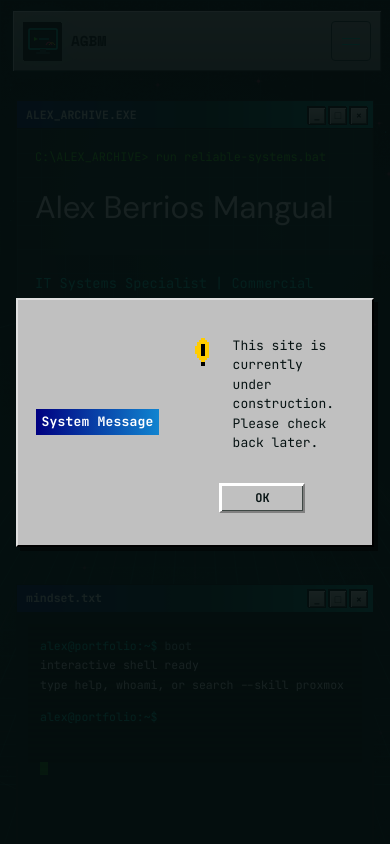
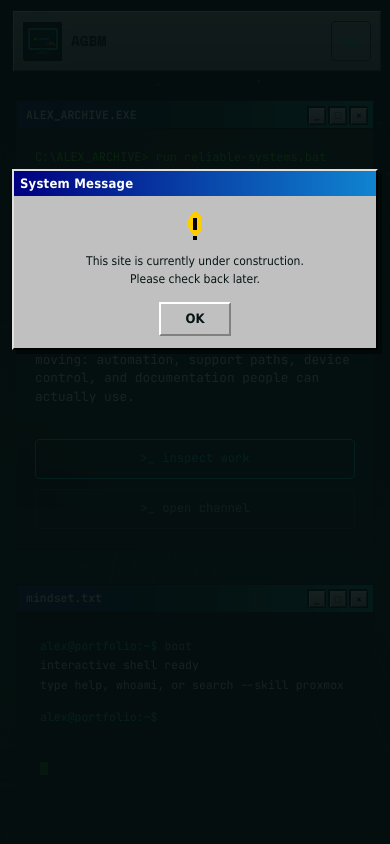
Before and after one commit to lologaby/gmangual.github.io, a React (Vite) app: page / in a window 390 px wide. Shown: the top 844 px of the page. Built offline with nearby package versions, Linux system fonts and the light colour scheme.

Commit message:
fix: isolate Win98 overlay classes + mobile media queries

```diff
--- a/src/components/effects/UnderConstructionDialog.jsx
+++ b/src/components/effects/UnderConstructionDialog.jsx
@@ -45,24 +45,24 @@ export default function UnderConstructionDialog() {
   if (bypassed) return null;
 
   return (
-    <div className="win98-overlay">
-      <div className="win98-dialog">
-        <div className="win98-titlebar">
-          <span className="win98-titlebar-text">System Message</span>
+    <div className="win98-uc-overlay">
+      <div className="win98-uc-dialog">
+        <div className="win98-uc-titlebar">
+          <span className="win98-uc-titlebar-text">System Message</span>
         </div>
-        <div className="win98-dialog-body">
-          <div className="win98-dialog-row">
+        <div className="win98-uc-body">
+          <div className="win98-uc-row">
             <PixelExclamationIcon />
-            <p className="win98-dialog-text">
+            <p className="win98-uc-text">
               This site is currently under construction.
               <br />
               Please check back later.
             </p>
           </div>
-          <div className="win98-dialog-actions">
+          <div className="win98-uc-actions">
             <button
               type="button"
-              className="win98-btn"
+              className="win98-uc-btn"
               onClick={() => {
                 if (import.meta.env.DEV) {
                   try {
--- a/src/styles.css
+++ b/src/styles.css
@@ -2332,26 +2332,28 @@ input {
 }
 
 /* ── Win98 Under Construction Overlay ───────────────────── */
-.win98-overlay {
+.win98-uc-overlay {
   position: fixed;
   inset: 0;
   z-index: 9999;
   display: grid;
   place-items: center;
+  padding: 16px;
   background: rgba(5, 15, 15, 0.92);
   font-family: "MS Sans Serif", Tahoma, "Arial Narrow", Arial, sans-serif;
   image-rendering: pixelated;
 }
 
-.win98-dialog {
-  width: min(420px, 92vw);
+.win98-uc-dialog {
+  width: min(420px, 100%);
+  max-width: 420px;
   border: 2px solid;
   border-color: #dfdfdf #000 #000 #dfdfdf;
   background: #c0c0c0;
   box-shadow: 4px 4px 0 rgba(0, 0, 0, 0.45);
 }
 
-.win98-titlebar {
+.win98-uc-titlebar {
   display: flex;
   align-items: center;
   gap: 6px;
@@ -2363,37 +2365,37 @@ input {
   letter-spacing: 0.2px;
 }
 
-.win98-titlebar-text {
+.win98-uc-titlebar-text {
   flex: 1;
   white-space: nowrap;
   overflow: hidden;
   text-overflow: ellipsis;
 }
 
-.win98-dialog-body {
+.win98-uc-body {
   padding: 18px 16px 14px;
 }
 
-.win98-dialog-row {
+.win98-uc-row {
   display: flex;
   align-items: flex-start;
   gap: 14px;
   margin-bottom: 18px;
 }
 
-.win98-dialog-text {
+.win98-uc-text {
   margin: 0;
   color: #071313;
   font-size: 13px;
   line-height: 1.5;
 }
 
-.win98-dialog-actions {
+.win98-uc-actions {
   display: flex;
   justify-content: center;
 }
 
-.win98-btn {
+.win98-uc-btn {
   min-width: 86px;
   padding: 4px 14px;
   border: 2px solid;
@@ -2406,7 +2408,42 @@ input {
   cursor: pointer;
 }
 
-.win98-btn:active {
+.win98-uc-btn:active {
   border-color: #808080 #fff #fff #808080;
   padding: 5px 13px 3px 15px;
 }
+
+@media (max-width: 480px) {
+  .win98-uc-overlay {
+    padding: 12px;
+    align-items: flex-start;
+    padding-top: 20vh;
+  }
+
+  .win98-uc-dialog {
+    width: 100%;
+    max-width: none;
+  }
+
+  .win98-uc-body {
+    padding: 14px 12px 12px;
+  }
+
+  .win98-uc-row {
+    flex-direction: column;
+    align-items: center;
+    gap: 10px;
+    text-align: center;
+    margin-bottom: 14px;
+  }
+
+  .win98-uc-text {
+    font-size: 12px;
+  }
+
+  .win98-uc-btn {
+    min-width: 72px;
+    padding: 5px 16px;
+    font-size: 13px;
+  }
+}
```
